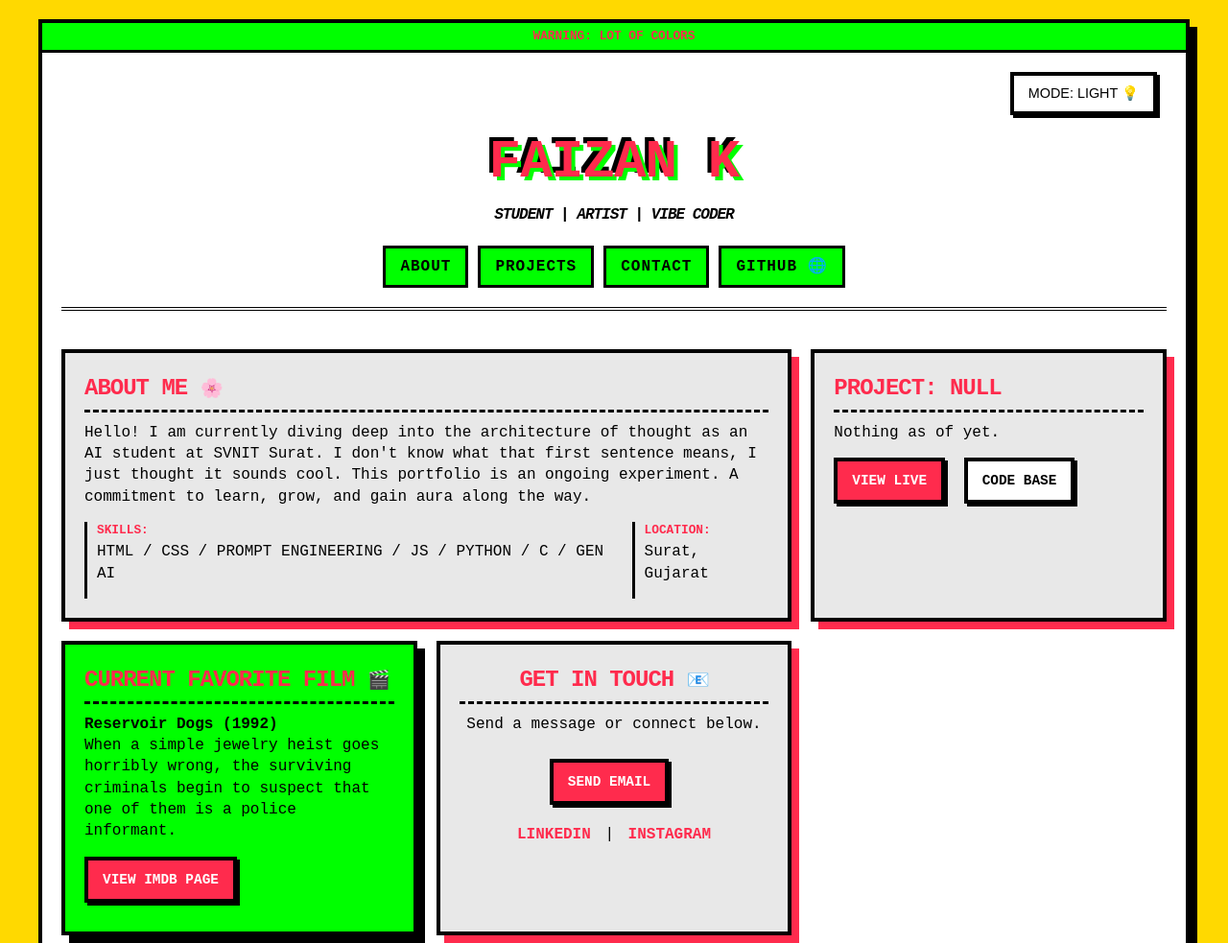
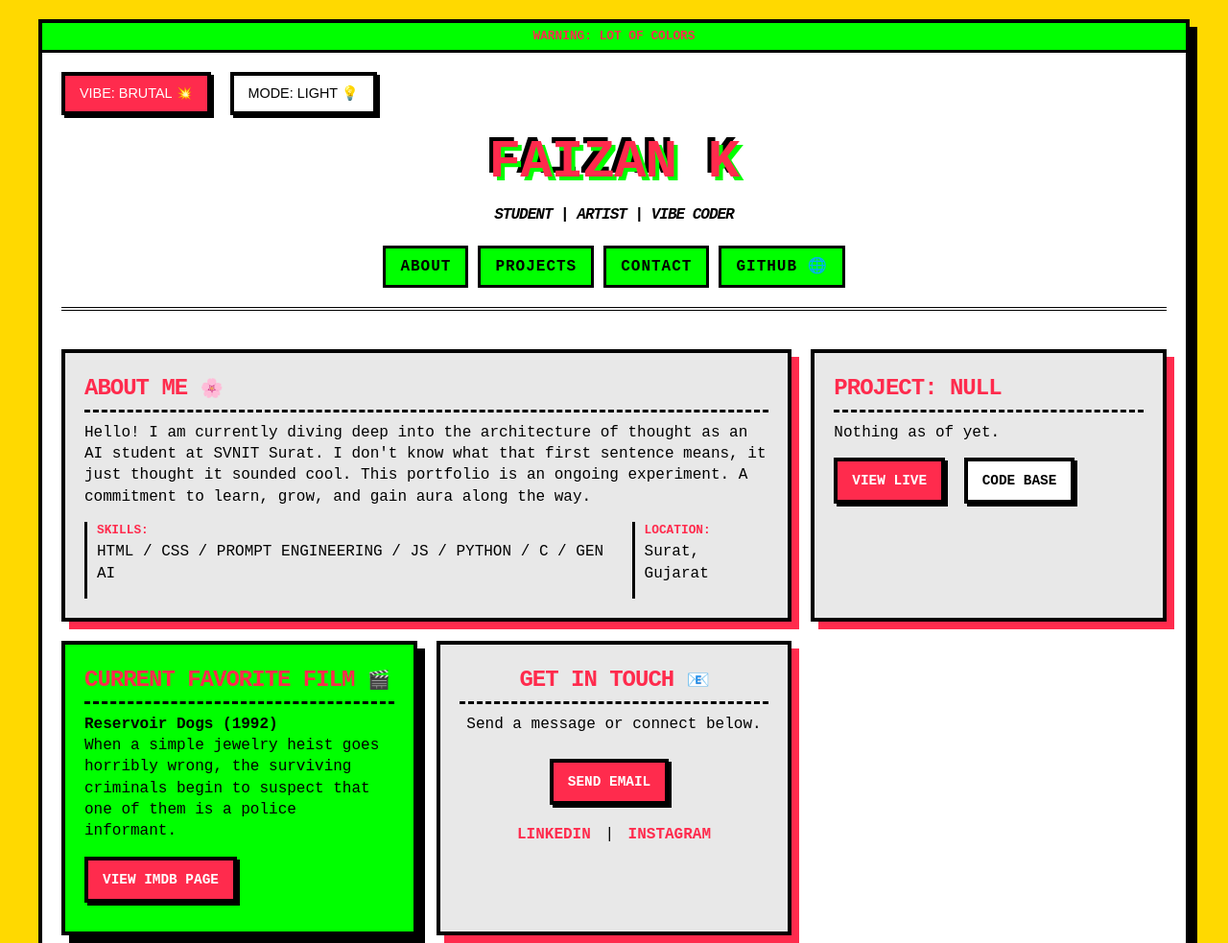
Before and after one commit to FaizanKadu/90210, a plain HTML site: page index.html in a window 1280 px wide. Shown: the top 983 px of the page at 96% size. Drawn offline with Linux system fonts and the light colour scheme; a web font is replaced by a local one.

Commit message:
Update index.html

```diff
--- a/index.html
+++ b/index.html
@@ -10,9 +10,14 @@
 <body>
     <div class="page-container">
         <header class="header-block">
-            <button id="darkModeToggle" class="button-link secondary-button dark-mode-toggle">
-                MODE: LIGHT 💡
-            </button>
+            <div class="header-toggles">
+                <button id="vibeToggle" class="button-link primary-button vibe-toggle">
+                    VIBE: BRUTAL 💥
+                </button>
+                <button id="darkModeToggle" class="button-link secondary-button dark-mode-toggle">
+                    MODE: LIGHT 💡
+                </button>
+            </div>
 
             <h1 class="glitch-text">FAIZAN K</h1>
             <h2 class="glitch-subtext">STUDENT | ARTIST | VIBE CODER</h2>
@@ -28,7 +33,7 @@
 
             <section id="about" class="content-block about-me">
                 <h3>ABOUT ME <span class="emoji">🌸</span></h3>
-                <p>Hello! I am currently diving deep into the architecture of thought as an AI student at SVNIT Surat. I don't know what that first sentence means, I just thought it sounds cool. This portfolio is an ongoing experiment. A commitment to learn, grow, and gain aura along the way.</p>
+                <p>Hello! I am currently diving deep into the architecture of thought as an AI student at SVNIT Surat. I don't know what that first sentence means, it just thought it sounded cool. This portfolio is an ongoing experiment. A commitment to learn, grow, and gain aura along the way.</p>
                 <div class="stats-grid">
                     <div class="stat-item">
                         <span class="stat-label">SKILLS:</span>
@@ -85,5 +90,4 @@
     </div>
     <script src="script.js"></script>
 </body>
-
 </html>
```
